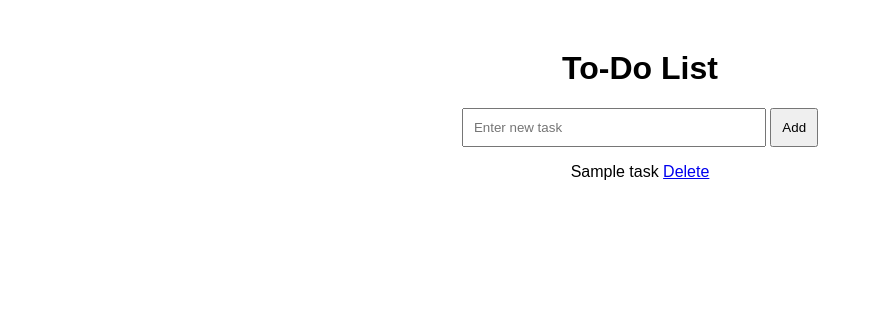
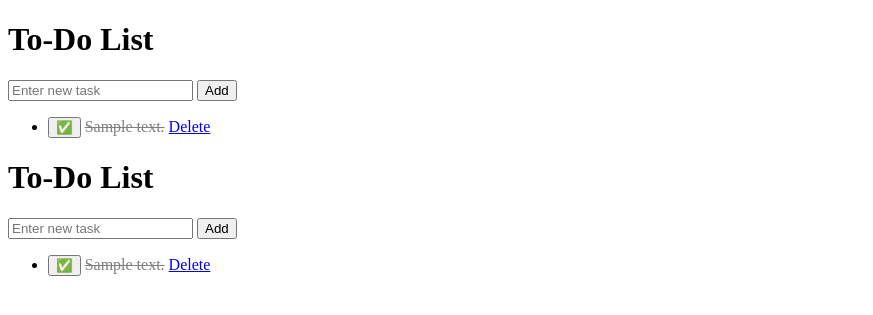
Before and after one commit to MiqdadProjects/todolist-app-flask, a Flask app: template templates/index.html in a window 1280 px wide. Shown: the top 315 px of the page, without its empty margins (0-873 px from the left). Run offline with Flask 3, Linux system fonts and the light colour scheme; the template is opened without the code that fills it: most values are stand-ins (such as "Sample title", 1, 10 or a date in 2020).

Commit message:
ADDED TOGGLE FEATURE

```diff
--- a/templates/index.html
+++ b/templates/index.html
@@ -3,7 +3,12 @@
 <head>
     <meta charset="UTF-8">
     <title>To-Do App</title>
-    <link rel="stylesheet" href="{{ url_for('static', filename='style.css') }}">
+    <style>
+        .done {
+            text-decoration: line-through;
+            color: gray;
+        }
+    </style>
 </head>
 <body>
     <h1>To-Do List</h1>
@@ -13,8 +18,45 @@
     </form>
     <ul>
         {% for task in tasks %}
-            <li>{{ task }} <a href="/delete/{{ loop.index0 }}">Delete</a></li>
+            <li>
+                <form method="get" action="/toggle/{{ loop.index0 }}" style="display:inline;">
+                    <button type="submit">{{ '✅' if task.done else '⬜' }}</button>
+                </form>
+                <span class="{{ 'done' if task.done else '' }}">{{ task.text }}</span>
+                <a href="/delete/{{ loop.index0 }}">Delete</a>
+            </li>
         {% endfor %}
     </ul>
 </body>
 </html>
+<!DOCTYPE html>
+<html lang="en">
+<head>
+    <meta charset="UTF-8">
+    <title>To-Do App</title>
+    <style>
+        .done {
+            text-decoration: line-through;
+            color: gray;
+        }
+    </style>
+</head>
+<body>
+    <h1>To-Do List</h1>
+    <form method="post" action="/add">
+        <input type="text" name="task" placeholder="Enter new task" required>
+        <button type="submit">Add</button>
+    </form>
+    <ul>
+        {% for task in tasks %}
+            <li>
+                <form method="get" action="/toggle/{{ loop.index0 }}" style="display:inline;">
+                    <button type="submit">{{ '✅' if task.done else '⬜' }}</button>
+                </form>
+                <span class="{{ 'done' if task.done else '' }}">{{ task.text }}</span>
+                <a href="/delete/{{ loop.index0 }}">Delete</a>
+            </li>
+        {% endfor %}
+    </ul>
+</body>
+</html>
```
